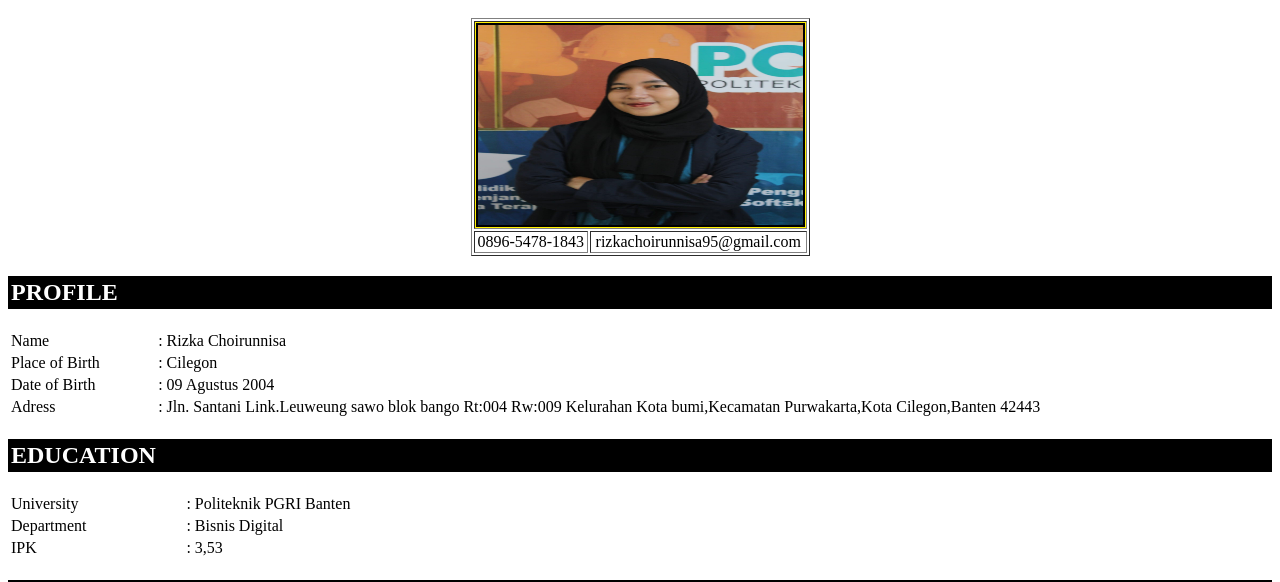
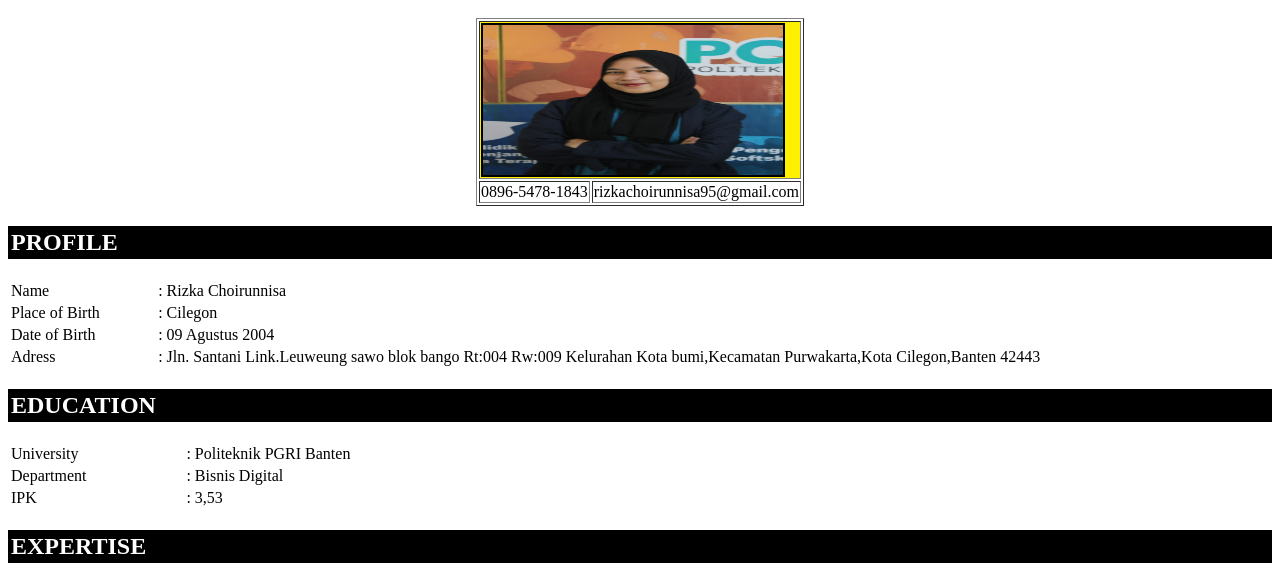
Before and after one commit to RizkaChoirunnisa/github.id, a plain HTML site: page index.html in a window 1280 px wide. Shown: the part 141-723 px from the top of the page. Drawn offline with Linux system fonts and the light colour scheme.

Commit message:
Update index.html

```diff
--- a/index.html
+++ b/index.html
@@ -39,7 +39,7 @@ background-color: blue;
 </div>
 <h1 align="center">CURRICULUM VITAE</h1>
 <table align="center" border="1">
-<tr><td colspan="2" bgcolor="#fff000"><img src="Rizka2.jpg" width="325px" height="200px" border="2"></td></tr>
+<tr><td colspan="2" bgcolor="#fff000"><img src="Rizka2.jpg" width="300px" height="150px" border="2"></td></tr>
 <tr align="center">
 <td> 0896-5478-1843 </td>
 <td> rizkachoirunnisa95@gmail.com </td></tr>
```
